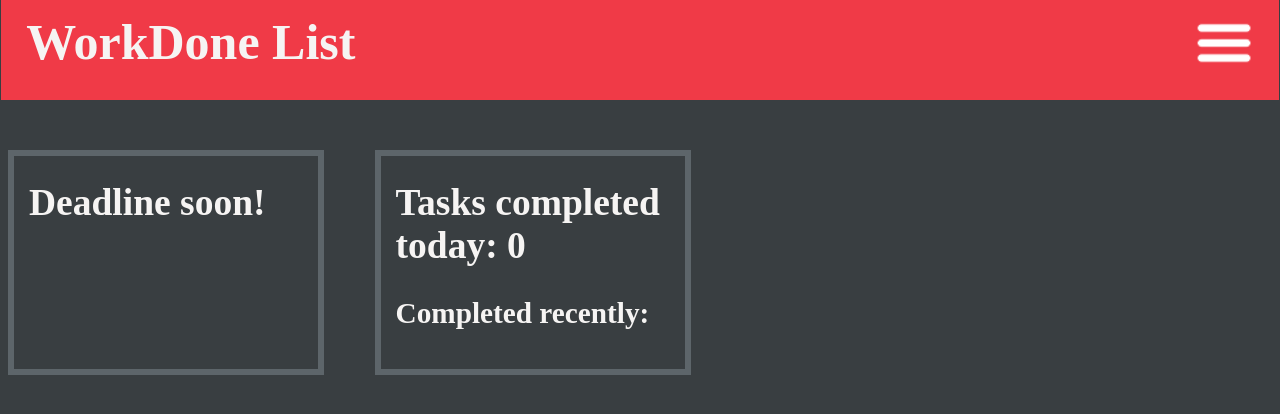
After one commit to 1Eel3ven/to-do-list, a Django app: page /tasks/dashboard/ in a window 1280 px wide. The commit adds this page. Shown: the top 414 px of the page. Run offline with Django 5.2, Linux system fonts and the light colour scheme; data that the repository does not hold is empty; some libraries are stand-ins or nearby versions.

Commit message:
Dashboard page made

```diff
--- a/mysite/todolist/static/todolist/style.css
+++ b/mysite/todolist/static/todolist/style.css
@@ -274,7 +274,7 @@ input[type=image] {
 .detail_flex_container > div {
     margin: 0px 10px;
 
-    border-bottom: 2px solid #d05151;
+    border-bottom: 2px solid #AF5B5B;
 }
 
 .detail_time_info {
@@ -289,7 +289,6 @@ input[type=image] {
     margin: 15px 0 0 28px;
 }
 
-
 .edit_flex_container {
     gap: 20px;
 }
@@ -300,7 +299,7 @@ input[type=image] {
     font-size: 35px;
     padding: 10px 35px;
 
-    border-bottom: 2px solid #d05151;
+    border-bottom: 2px solid #AF5B5B;
 }
 
 .edit_flex_container_items > input {
@@ -346,7 +345,7 @@ input[type=image] {
 }
 
 .register_error_messages > div, .login_error_message > div {
-    border-bottom: 2px solid #d05151;
+    border-bottom: 2px solid #AF5B5B;
     font-size: 24px;
 }
 
@@ -367,3 +366,46 @@ input[type=image] {
 
     transition: background-color 0.3s;
 }
+
+.dashboard_container {
+    display: grid;
+    grid-template-columns: 25% 25% auto;
+    gap: 4%;
+}
+
+.dashboard_container > div {
+    border: 6px solid #5d656a;
+    padding: 10px 15px;
+}
+
+.dashboard_container > div > h2 {
+    margin: 15px 0px;
+}
+
+.deadline_soon_tasks, .completed_recently_tasks {
+    display: flex;
+    flex-direction: column;
+    gap: 20px;
+}
+
+.deadline_soon_tasks a > div, .completed_recently_tasks > div {
+    display: flex;
+    flex-direction: column;
+    gap: 10px;
+
+    padding: 12px;
+    background-color: #5d656a;
+
+    transition: background-color 0.4s;
+}
+
+.deadline_soon_tasks a > div:hover, .completed_recently_tasks > div:hover {
+    background-color: #4c5357;
+}
+
+.deadline_soon_task_name, .completed_recently_task_name {
+    font-weight: 600;
+    font-size: 115%;
+    padding-bottom: 4px;
+    border-bottom: 2px solid #AF5B5B;
+}
--- a/mysite/todolist/templates/todolist/base1.html
+++ b/mysite/todolist/templates/todolist/base.html
@@ -14,18 +14,6 @@
                     <a href='{% url 'todolist:index' %}'>WorkDone List</a>
                 </div>
 
-                <!-- <div class='title_auth_button'>
-                    {% if user.is_authenticated %}
-                        <a class='log_out' href='{% url 'todolist:logout' %}'>
-                            Log out
-                        </a>
-                    {% else %}
-                        <a class='log_in' href='{% url 'todolist:login' %}'>
-                            Log in
-                        </a>
-                    {% endif %}
-                </div> -->
-
                 <div class='burger_button' onclick="openForm('menu')">
                     <img src='{% static 'todolist/images/burger.png' %}' class='burger'>
                 </div>
@@ -33,7 +21,7 @@
 
             <div class='burger_menu'>
                 <div id="menu">
-                    <a class='account' href='#'>Account</a>
+                    <a class='dashboard' href='{% url 'todolist:dashboard' %}'>Dashboard</a>
 
                     {% if user.is_authenticated %}
                         <a class='log_out' href='{% url 'todolist:logout' %}'>
--- /dev/null
+++ b/mysite/todolist/templates/todolist/dashboard.html
@@ -0,0 +1,66 @@
+{% extends 'todolist/base.html' %}
+
+{% block content %}
+    <div class='dashboard_container'>
+        <div class='deadline_soon_container'>
+            <h2 class='deadline_soon_header'>
+                Deadline soon!
+            </h2>
+
+            <div class='deadline_soon_tasks'>
+                {% if task_list %}
+                    {% for task in task_list %}
+                        <a href='{% url 'todolist:detail' task.id %}'>
+                            <div class='deadline_soon_task_{{ task.id }}'>
+                                <div class='deadline_soon_task_name'>
+                                    {{ task.name }}
+
+                                    {% if task.is_outdated %}
+                                        —
+                                        <span>Outdated</span>
+                                    {% endif %}
+                                </div>
+
+                                <div>
+                                    Priority: {{ task.priority }}
+                                </div>
+
+                                <div>
+                                    Deadline: {{ task.deadline }}
+                                </div>
+                            </div>
+                        </a>
+                    {% endfor %}
+                {% endif %}
+            </div>
+        </div>
+
+        <div class='completed_today_container'>
+            <h2>
+                Tasks completed today: {{ completed_today }}
+            </h2>
+
+            <div class='completed_recently'>
+                <h3>
+                    Completed recently:
+                </h3>
+
+                <div class='completed_recently_tasks'>
+                    {% if completed_recently %}
+                        {% for task in completed_recently %}
+                            <div class='completed_recently_task_{{ task.id }}'>
+                                <div class='completed_recently_task_name'>
+                                    {{ task.name }}
+                                </div>
+
+                                <div>
+                                    Completed at: {{ task.complete_date.time }}
+                                </div>
+                            </div>
+                        {% endfor %}
+                    {% endif %}
+                </div>
+            </div>
+        </div>
+    </div>
+{% endblock %}
--- a/mysite/todolist/templates/todolist/detail.html
+++ b/mysite/todolist/templates/todolist/detail.html
@@ -1,4 +1,4 @@
-{% extends 'todolist/base1.html' %}
+{% extends 'todolist/base.html' %}
 
 {% block content %}
     <div class='detail_flex_container'>
--- a/mysite/todolist/templates/todolist/edit.html
+++ b/mysite/todolist/templates/todolist/edit.html
@@ -1,4 +1,4 @@
-{% extends 'todolist/base1.html' %}
+{% extends 'todolist/base.html' %}
 
 {% block content %}
     <!-- Main form -->
--- a/mysite/todolist/templates/todolist/index.html
+++ b/mysite/todolist/templates/todolist/index.html
@@ -1,4 +1,4 @@
-{% extends 'todolist/base1.html' %}
+{% extends 'todolist/base.html' %}
 
 <head>
     {% load static %}
@@ -33,7 +33,7 @@
                             </div>
                             <div>
                                 {% if not task.is_outdated %}
-                                    Do until {{ task.deadline }}
+                                    Do before {{ task.deadline }}
                                 {% else %}
                                     <!-- Display appropriate message if task is beyond deadline-->
                                     <span class='outdated'>Outdated</span>
--- a/mysite/todolist/templates/todolist/login.html
+++ b/mysite/todolist/templates/todolist/login.html
@@ -1,4 +1,4 @@
-{% extends 'todolist/base1.html' %}
+{% extends 'todolist/base.html' %}
 
 {% block content %}
     <div class='auth_container'>
--- a/mysite/todolist/templates/todolist/register.html
+++ b/mysite/todolist/templates/todolist/register.html
@@ -1,4 +1,4 @@
-{% extends 'todolist/base1.html' %}
+{% extends 'todolist/base.html' %}
 
 {% block content %}
     <div class='auth_container'>
--- a/mysite/todolist/urls.py
+++ b/mysite/todolist/urls.py
@@ -15,5 +15,6 @@ urlpatterns = [
     path('deletegroup/', views.DeleteGroup, name='delete_group'),
     path('login/', views.LoginView, name='login'),
     path('register/', views.RegisterView, name='register'),
-    path('logout/', views.LogOutView, name='logout')
+    path('logout/', views.LogOutView, name='logout'),
+    path('dashboard/', views.DashboardView.as_view(), name='dashboard'),
 ]
--- a/mysite/todolist/views.py
+++ b/mysite/todolist/views.py
@@ -3,11 +3,13 @@ from django.http import Http404, JsonResponse
 from django.views import generic
 from django.urls import reverse
 
+from datetime import datetime
+
 from django.contrib.auth.models import auth
 from django.contrib.auth.decorators import login_required
 from django.contrib.auth import authenticate
 
-from .models import Task, TaskGroup
+from .models import Task, TaskGroup, CompletedTask
 from .forms import TaskForm, GroupForm, LoginForm, CreateUserForm
 
 class IndexView(generic.ListView):
@@ -49,11 +51,14 @@ class DetailView(generic.DetailView):
         return task
 
 def CompleteTask(request, task_id):
+    user_id = request.user.id
+
     try:
-        task = Task.objects.get(pk=task_id, owner_id=request.user.id)
+        task = Task.objects.get(pk=task_id, owner_id=user_id)
     except:
         raise Http404('Task doesnt exist')
 
+    CompletedTask.objects.create(name=task.name, owner_id=user_id)
     task.delete()
     return redirect('todolist:index')
 
@@ -189,3 +194,20 @@ def LogOutView(request):
     auth.logout(request)
 
     return redirect(reverse('todolist:index'))
+
+class DashboardView(generic.ListView):
+    template_name = 'todolist/dashboard.html'
+
+    def get_queryset(self):
+        task_list = Task.objects.filter(owner_id=self.request.user.id).order_by('-deadline')[:5]
+
+        return task_list
+
+    def get_context_data(self, **kwargs):
+        completed_recently = CompletedTask.objects.filter(owner_id=self.request.user.id)
+
+        context = super().get_context_data(**kwargs)
+        context['completed_recently'] = completed_recently[:4]
+        context['completed_today'] = len(completed_recently)
+
+        return context
```
Also changed, not shown: mysite/todolist/models.py (+12 -0 lines), mysite/todolist/migrations/0004_alter_task_group_completedtask.py (added).
